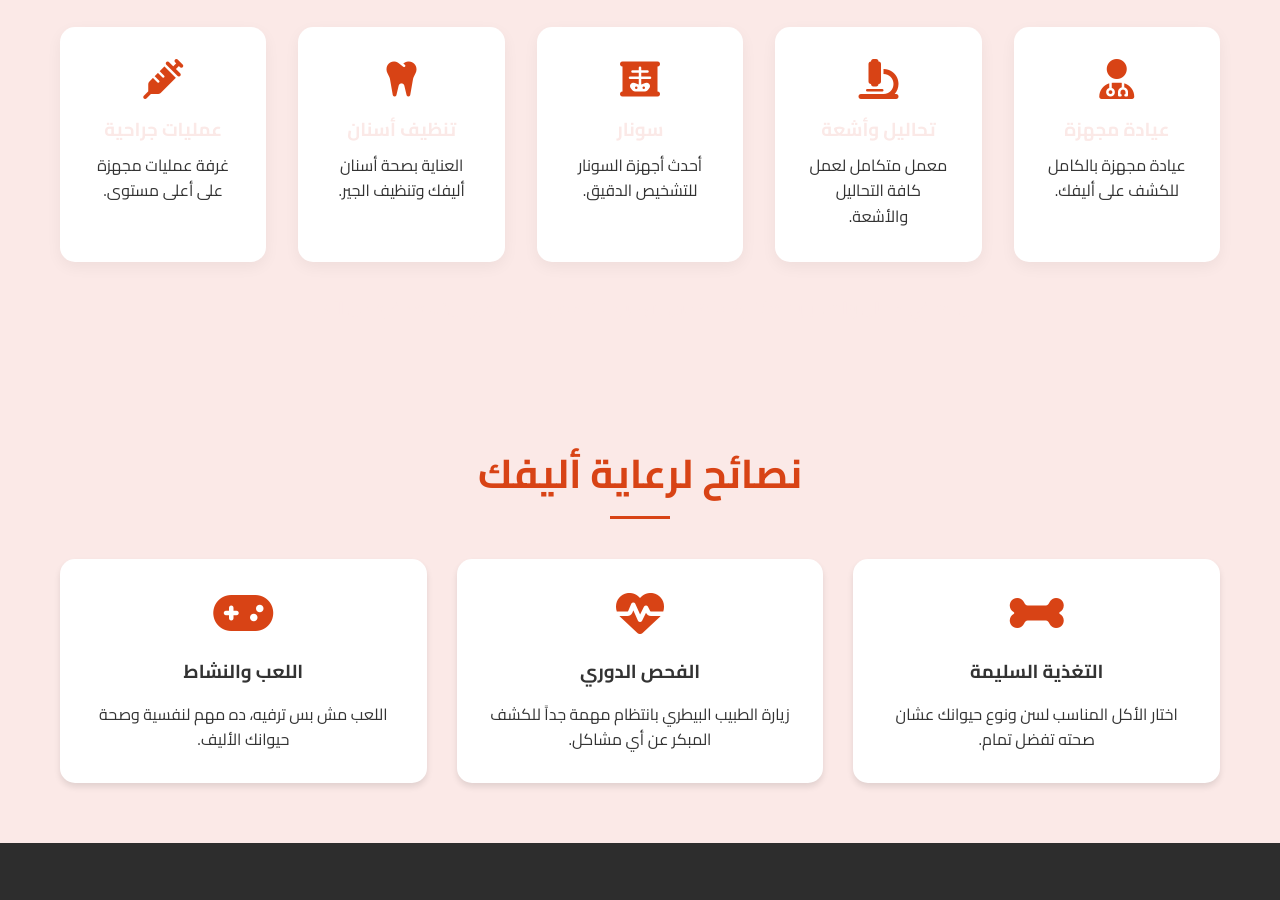
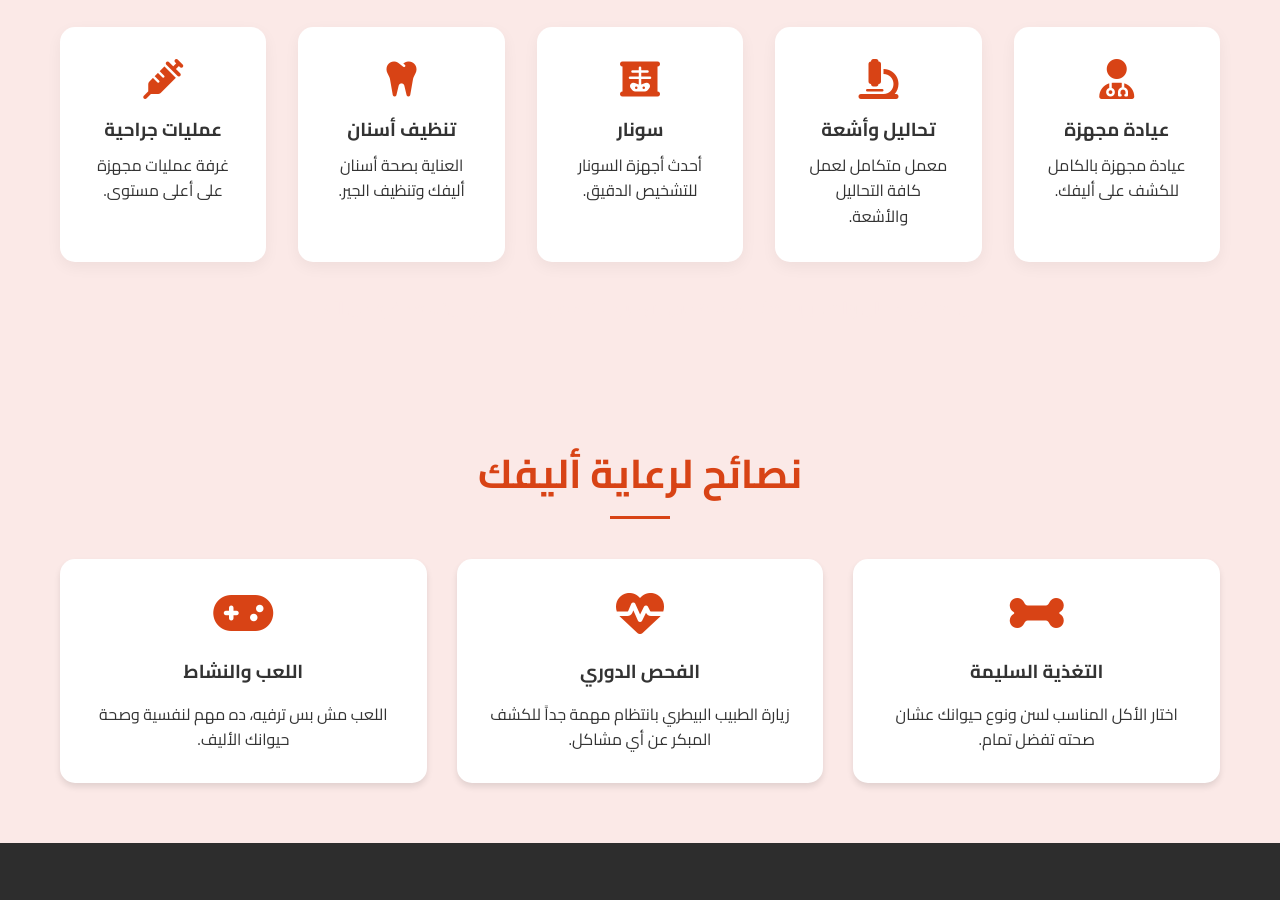
Before and after one commit to ssawy4009-bot/pets-corner, a plain HTML site: page index.html in a window 1280 px wide. Shown: the part 2358-3258 px from the top of the page. Drawn offline with Linux system fonts and the light colour scheme.

Commit message:
Update style.css

```diff
--- a/style.css
+++ b/style.css
@@ -404,11 +404,12 @@ footer {
     color: var(--primary-color);
     margin-bottom: 1rem;
 }
-
 .service-card h3 {
     margin-bottom: 0.5rem;
-    color: var(--secondary-color);
+    color: var(--text-color);
+    font-weight: 700;
 }
+
 
 .clinic-footer {
     text-align: center;
@@ -427,4 +428,5 @@ footer {
 .address i {
     margin-left: 5px;
     color: var(--primary-color);
+
 }
```
